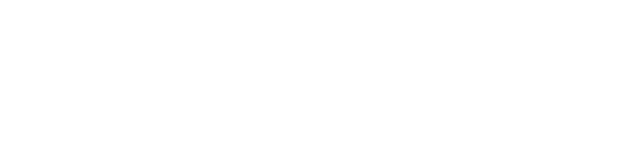
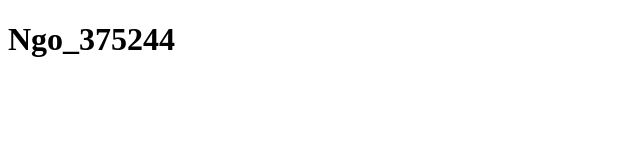
Before and after one commit to xlep9/osint-hijack, a plain HTML site: page index.html in a window 1280 px wide. Shown: the whole page, without its empty margins (0-640 px from the left). Drawn offline with Linux system fonts and the light colour scheme.

Commit message:
Update index.html

```diff
--- a/index.html
+++ b/index.html
@@ -1,4 +1,4 @@
 <!DOCTYPE html>
 <html>
-<head><title>Ngo_375244</title></head>
+<h1>Ngo_375244</h1>
 </html>
```
